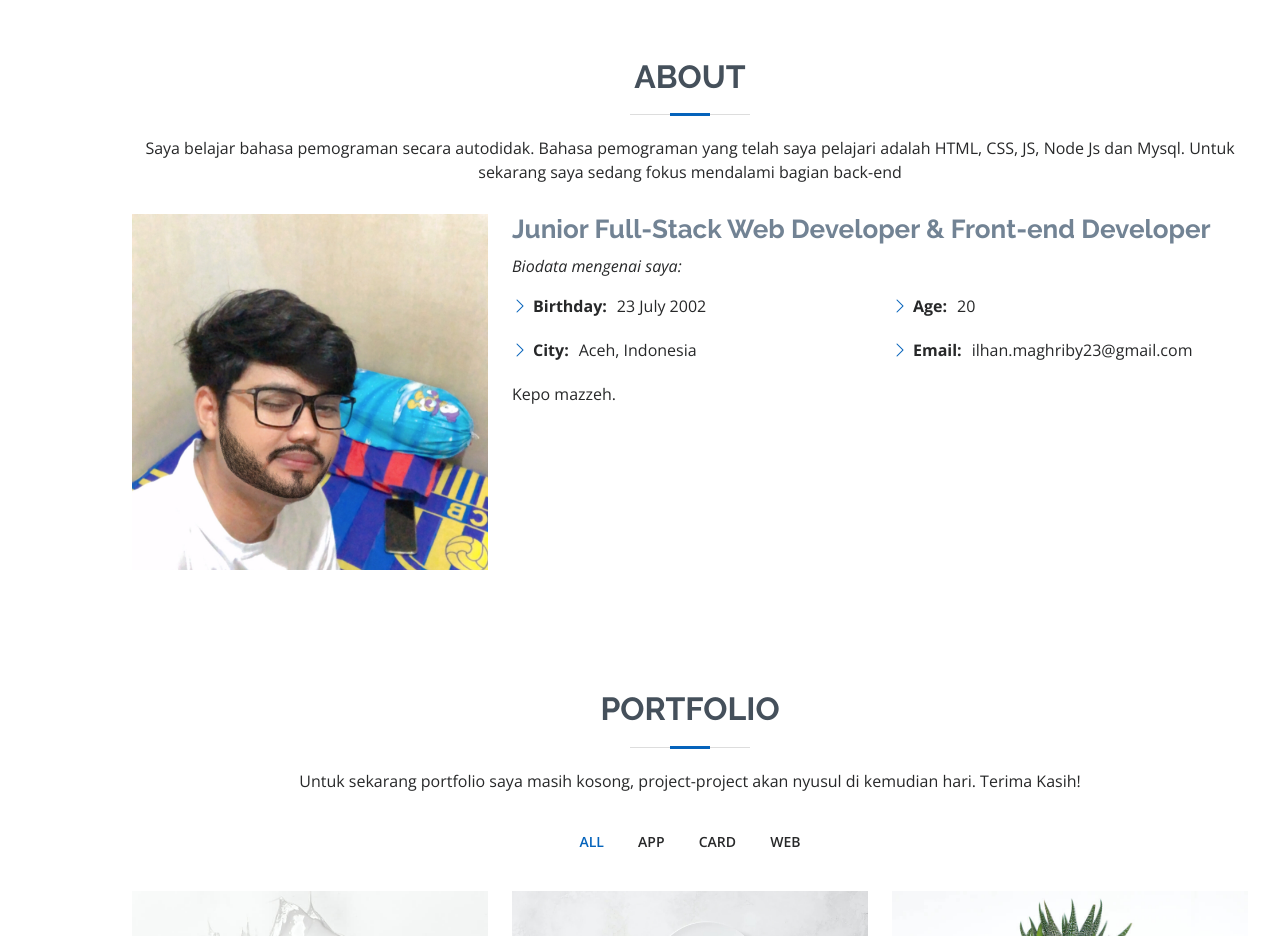
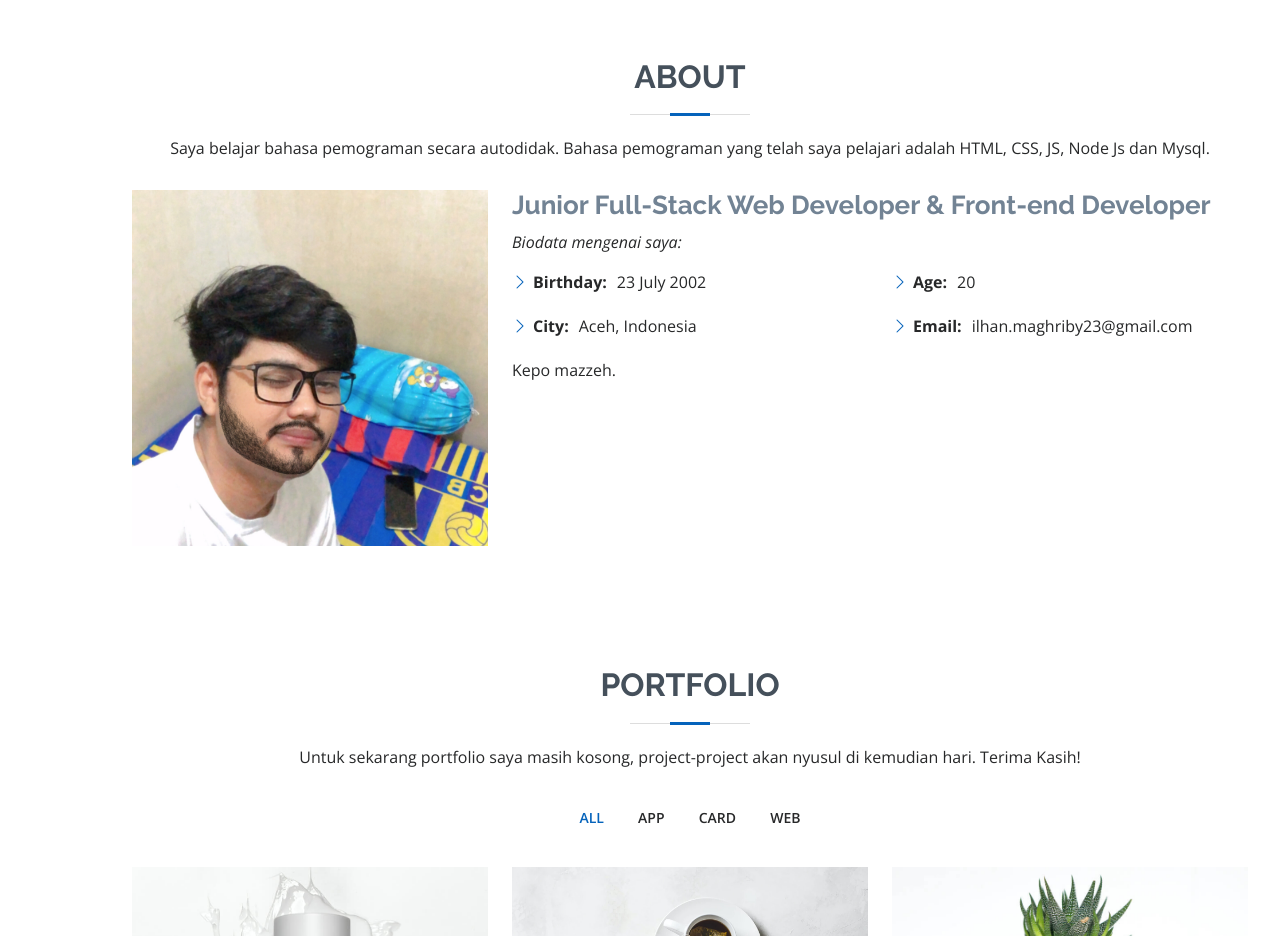
Before and after one commit to ilhanmaghriby/ilhanmaghriby.github.io, a plain HTML site: page index.html in a window 1280 px wide. Shown: the part 802-1738 px from the top of the page. Drawn offline with nearby package versions, Linux system fonts and the light colour scheme.

Commit message:
update bio

```diff
--- a/index.html
+++ b/index.html
@@ -73,7 +73,7 @@
         <div class="container" data-aos="fade-up">
           <div class="section-title">
             <h2>About</h2>
-            <p>Saya belajar bahasa pemograman secara autodidak. Bahasa pemograman yang telah saya pelajari adalah HTML, CSS, JS, Node Js dan Mysql. Untuk sekarang saya sedang fokus mendalami bagian back-end</p>
+            <p>Saya belajar bahasa pemograman secara autodidak. Bahasa pemograman yang telah saya pelajari adalah HTML, CSS, JS, Node Js dan Mysql.</p>
           </div>
 
           <div class="row">
```
